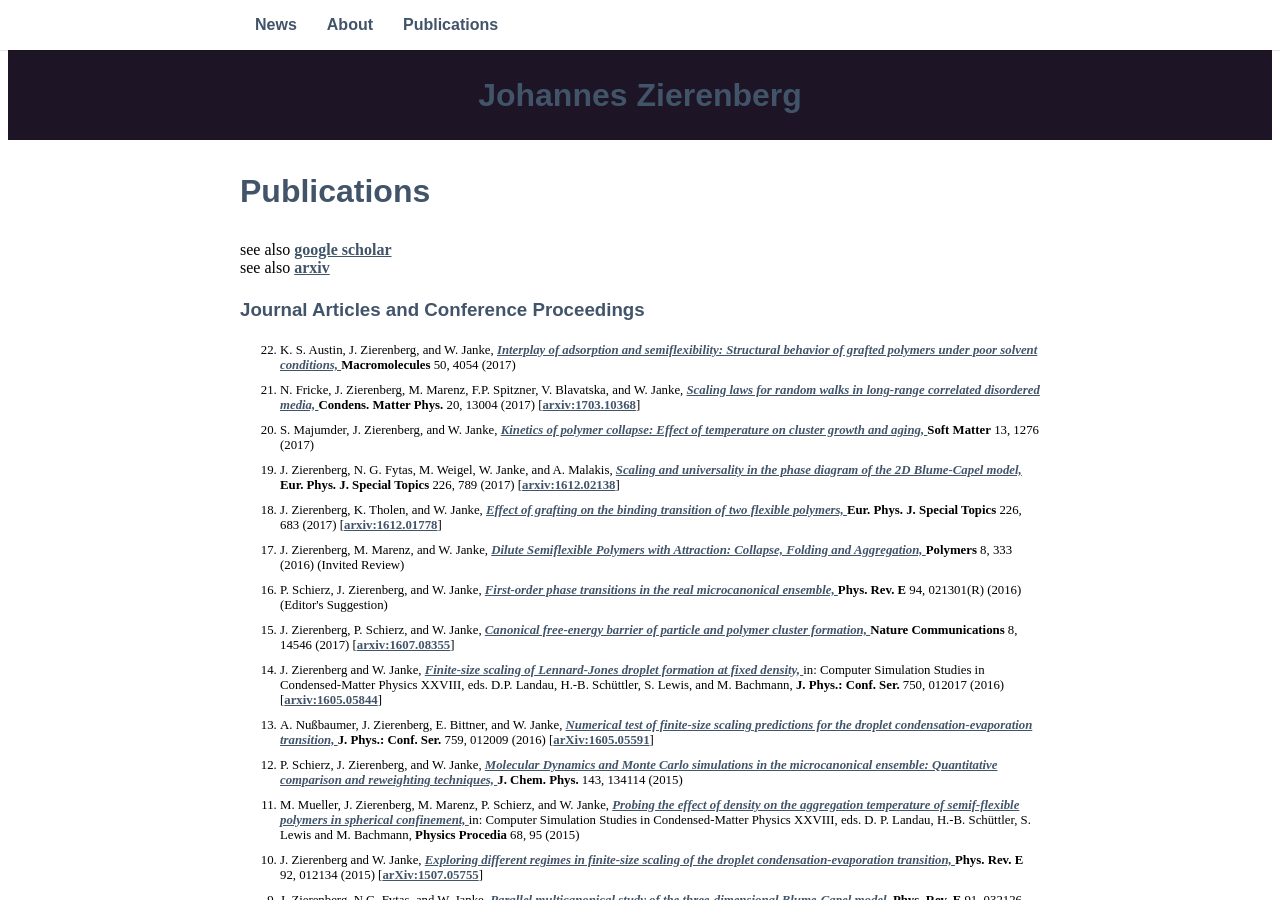
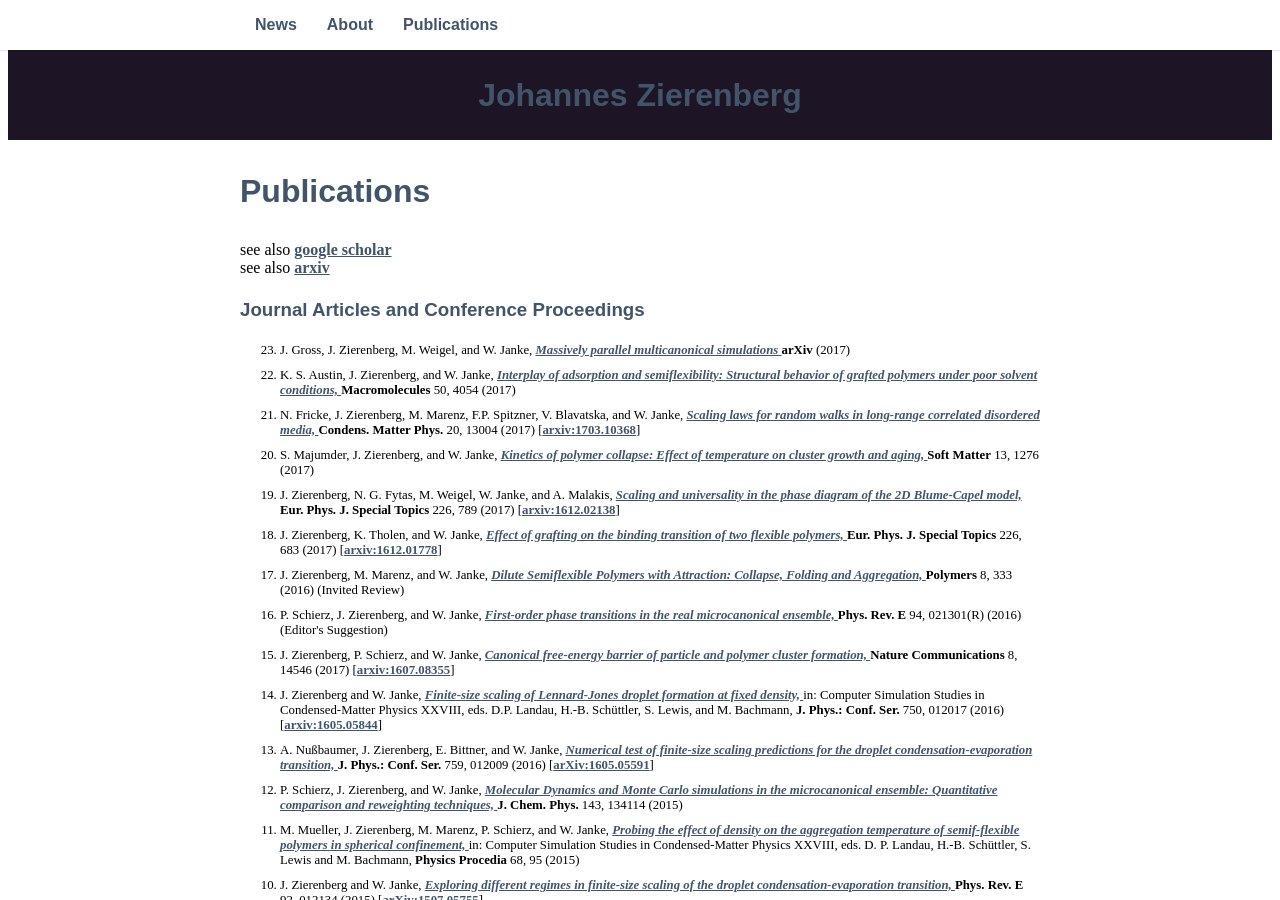
Before and after one commit to zierenberg/zierenberg.github.io, a Jekyll site: the page built from _pages/03_publications.md, in a window 1280 px wide and 900 px high. Built offline with Jekyll 4.4.1, drawn with Linux system fonts in a browser that asks for light colours; some web fonts are replaced.

Commit message:
new paper

```diff
--- a/_pages/03_publications.md
+++ b/_pages/03_publications.md
@@ -8,6 +8,10 @@ see also <a href="https://arxiv.org/a/zierenberg_j_1.html">arxiv</a><br>
 <h3>Journal Articles and Conference Proceedings</h3>
 <ol reversed>
 <listpub>
+  <li> J. Gross, J. Zierenberg, M. Weigel, and W. Janke,
+       <pubtitle><a href="https://arxiv.org/abs/1707.00919"> Massively parallel multicanonical simulations
+       </a></pubtitle>
+       <journal>arXiv</journal> (2017)
   <li> K. S. Austin, J. Zierenberg, and W. Janke,
        <pubtitle><a href="http://pubs.acs.org/doi/full/10.1021/acs.macromol.6b02738">
        Interplay of adsorption and semiflexibility: Structural behavior of grafted polymers under poor solvent conditions,
```
